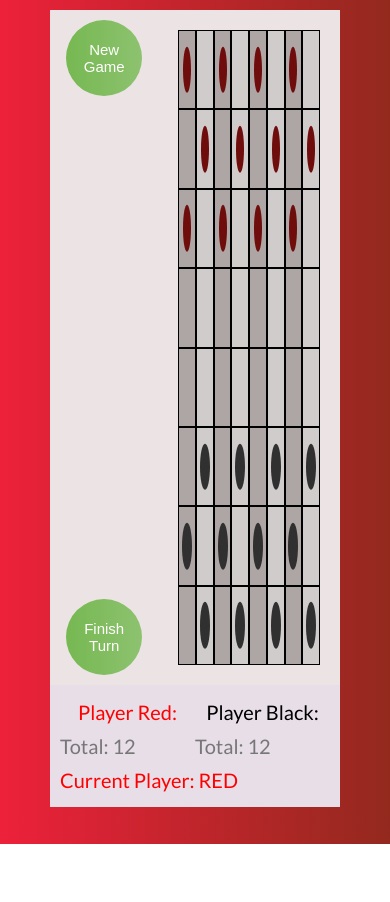
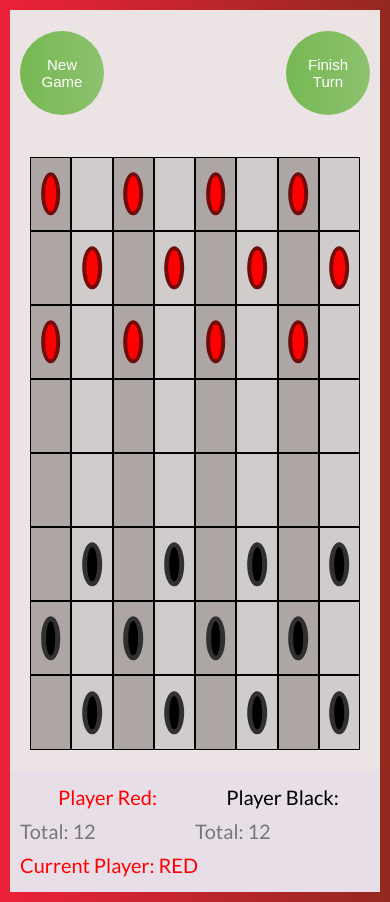
Before and after one commit to dusanstanic/Typescript-Checkers, a website built with webpack: page src/index.html in a window 390 px wide. Before the commit the page ends 844 px from the top, so only its background shows below. Built offline with nearby package versions, Linux system fonts and the light colour scheme.

Commit message:
Make Responsive

```diff
--- a/src/sass/abstracts/_mixins.scss
+++ b/src/sass/abstracts/_mixins.scss
@@ -0,0 +1,42 @@
+@mixin respond($breakpoint) {
+  @if $breakpoint == small-phone {
+    // < 600
+    @media (max-width: 30em) {
+      @content;
+    }
+  }
+
+  @if $breakpoint == phone {
+    // < 600
+    @media (max-width: 37.5em) {
+      @content;
+    }
+  }
+
+  @if $breakpoint == large-phone {
+    // < 600
+    @media (max-width: 46.8em) {
+      @content;
+    }
+  }
+
+  @if $breakpoint == tab-port {
+    // < 900
+    @media (max-width: 56.25em) {
+      @content;
+    }
+  }
+
+  @if $breakpoint == tab-land {
+    // 1200
+    @media (max-width: 75em) {
+      @content;
+    }
+  }
+
+  @if $breakpoint == big-desktop {
+    @media (min-width: 112.5em) {
+      @content;
+    }
+  }
+}
--- a/src/sass/base/_base.scss
+++ b/src/sass/base/_base.scss
@@ -23,6 +23,26 @@ body {
     minmax(10rem, 16rem)
     [sidebar-end full-start]
     repeat(15, [col-start] minmax(min-content, 7rem) [col-end])
-    minmax(4rem, 1fr)
-    [full-end];
+    [full-end]
+    minmax(4rem, 1fr);
+
+  @include respond(tab-port) {
+    grid-template-rows: 15vh 75vh auto;
+
+    grid-template-columns:
+      minmax(4rem, 1fr)
+      [sidebar-start full-start]
+      repeat(15, [col-start] minmax(min-content, 7rem) [col-end])
+      [sidebar-end full-end]
+      minmax(4rem, 1fr);
+  }
+
+  @include respond(phone) {
+    grid-template-rows: 15vh 75vh auto;
+
+    grid-template-columns:
+      [sidebar-start full-start]
+      repeat(15, [col-start] minmax(min-content, 7rem) [col-end])
+      [sidebar-end full-end];
+  }
 }
--- a/src/sass/components/_choice.scss
+++ b/src/sass/components/_choice.scss
@@ -3,17 +3,23 @@
   grid-row: 1 / -1;
 
   background: rgb(236, 228, 228);
+  padding: 1rem;
 
   display: flex;
   align-items: center;
   justify-content: space-between;
   flex-direction: column;
 
+  @include respond(tab-port) {
+    flex-direction: row;
+    grid-row: 1 / span 1;
+  }
+
   &__item {
-    width: 70%;
+    width: 80%;
     text-align: center;
     position: relative;
-    padding-bottom: 70%;
+    padding-bottom: 80%;
     border-radius: 50%;
     border: none;
     overflow: hidden;
@@ -24,6 +30,16 @@
 
     transition: all 0.3s;
     cursor: pointer;
+
+    @include respond(tab-port) {
+      width: 8%;
+      padding: 8%;
+    }
+
+    @include respond(phone) {
+      width: 12%;
+      padding: 12%;
+    }
 
     &:focus {
       outline: none;
--- a/src/sass/components/_player.scss
+++ b/src/sass/components/_player.scss
@@ -1,5 +1,5 @@
 .player {
-  grid-column: sidebar-start / col-end 15;
+  grid-column: full-start / col-end 15;
 
   padding: 1rem;
   background: rgb(232, 222, 232);
```
